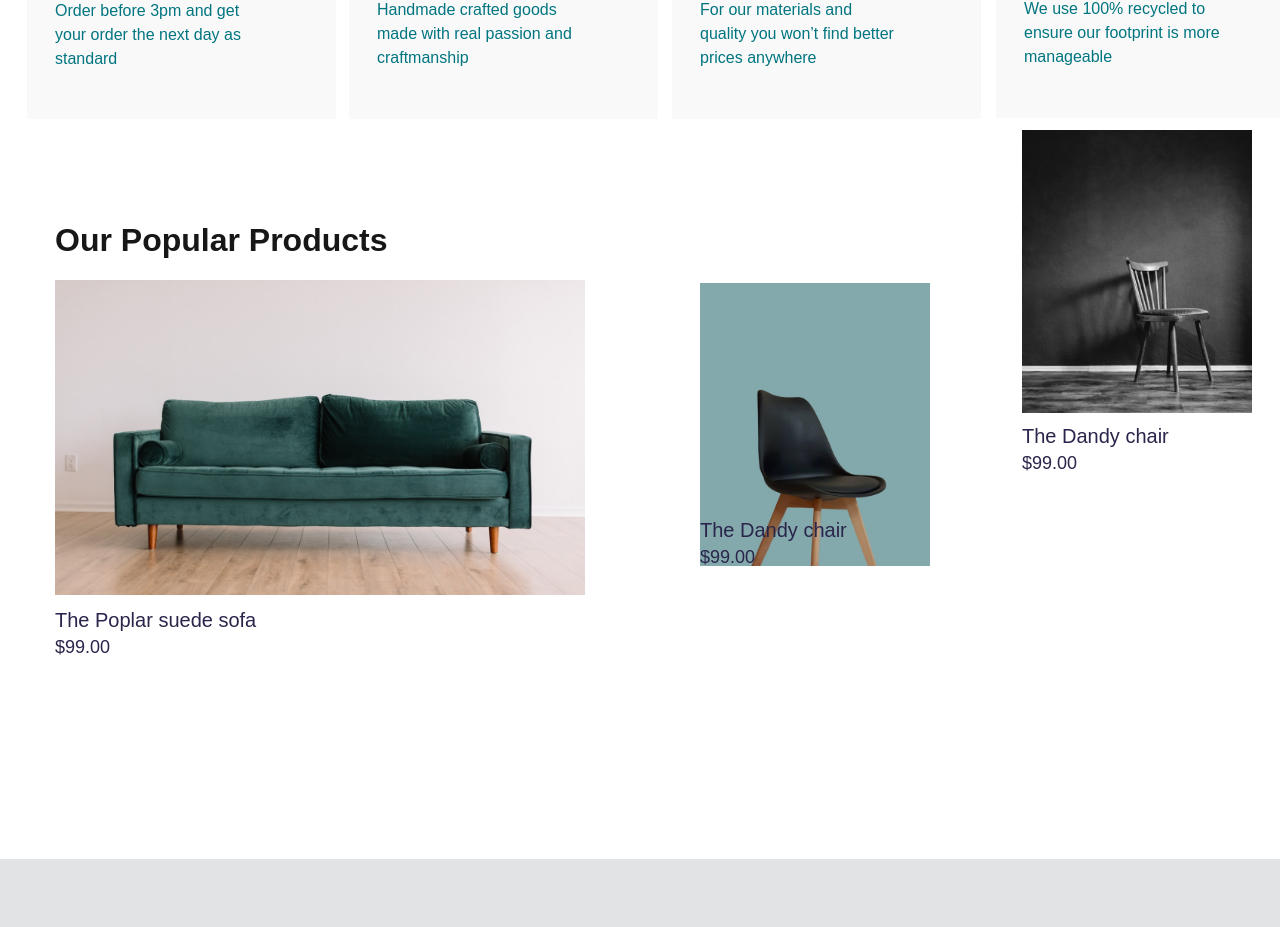
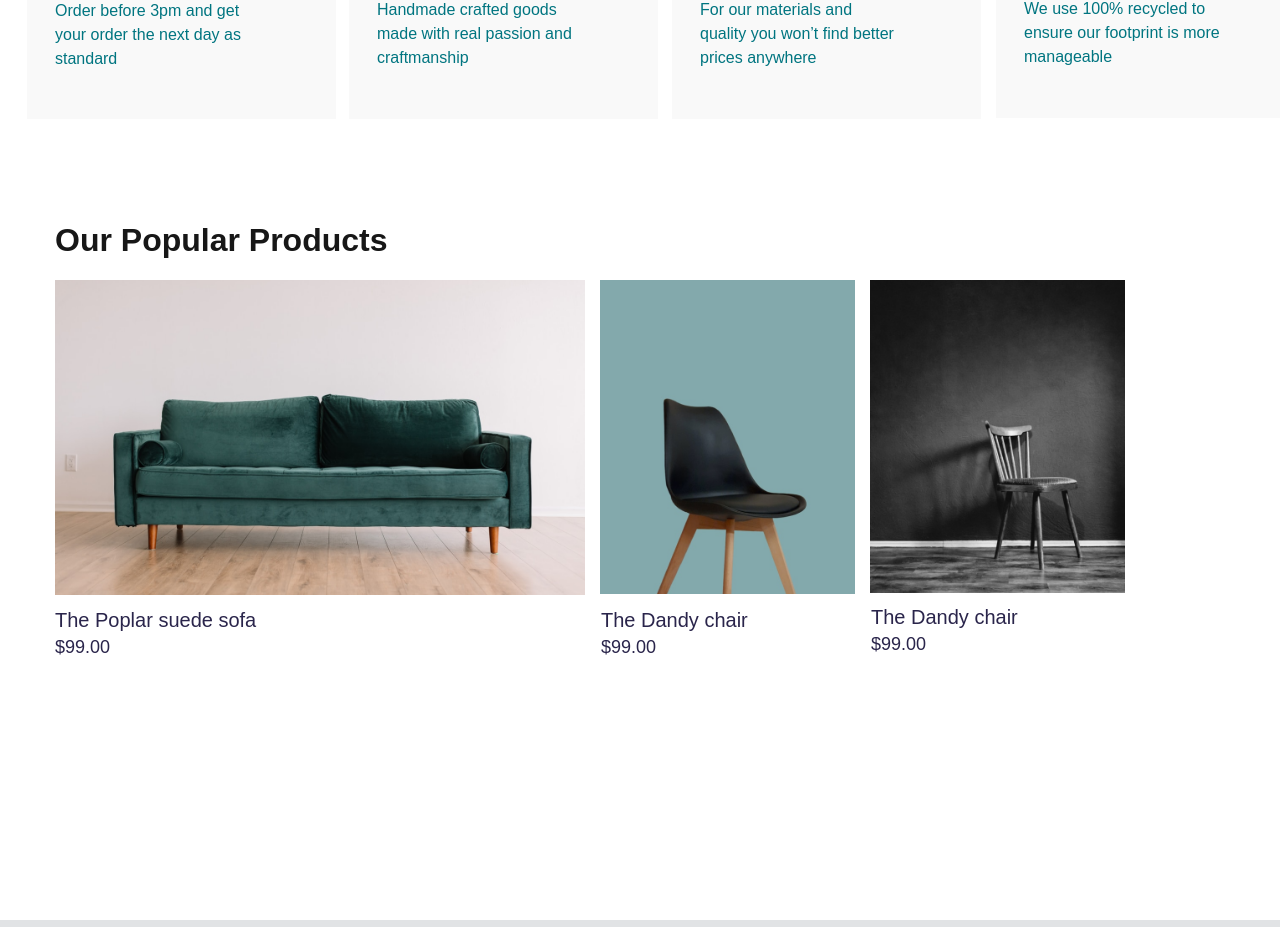
Before and after one commit to my5757980/hackathone, a Next.js app: page /About in a window 1280 px wide. Shown: the part 1052-1979 px from the top of the page. Built offline with nearby package versions, Linux system fonts and the light colour scheme.

Commit message:
add a console

```diff
--- a/src/app/About/page.tsx
+++ b/src/app/About/page.tsx
@@ -75,18 +75,20 @@ export default function About(){
      <p className=" text-[#2A254B] font-normal text-[20px] leading-[28px]">The Poplar suede sofa</p>
      <p className=" text-[#2A254B] font-normal text-[18px] leading-[27px]">$99.00</p>
      </div>
-     <Image className=" hover:scale-125 overflow-hidden relative bottom-[1700px] left-[700px]"src="/image/Photo.png" alt="logo" width={230} height={375}/>
+     <Image className=" hover:scale-125 overflow-hidden relative bottom-[1703px] left-[600px]"src="/image/Photo.png" alt="logo" width={255} height={375}/>
      <div className="relative bottom-[1750px] left-[700px]">
+      <div className="relative bottom-[-59px] right-[99px]">
+     <p className=" text-[#2A254B] font-normal text-[20px] leading-[28px]">The Dandy chair</p>
+     <p className=" text-[#2A254B] font-normal text-[18px] leading-[27px]">$99.00</p>
+    </div>
+     </div>
+      <Image className=" hover:scale-125 overflow-hidden relative bottom-[2072px] left-[870px]"src="/image/Parent.png" alt="logo" width={255} height={375}/>
+      <div className="relative bottom-[2182px] left-[1022px]">
+    <div className="relative bottom-[-120px] right-[151px]">
      <p className=" text-[#2A254B] font-normal text-[20px] leading-[28px]">The Dandy chair</p>
      <p className=" text-[#2A254B] font-normal text-[18px] leading-[27px]">$99.00</p>
      </div>
-      <Image className=" hover:scale-125 overflow-hidden relative bottom-[2191px] left-[1022px]"src="/image/Parent.png" alt="logo" width={230} height={375}/>
-      <div className="relative bottom-[2182px] left-[1022px]">
-
-     <p className=" text-[#2A254B] font-normal text-[20px] leading-[28px]">The Dandy chair</p>
-     <p className=" text-[#2A254B] font-normal text-[18px] leading-[27px]">$99.00</p>
-     </div>
-
+      </div>
      <div className="mb-[-1800px]">
 
      </div>
```
